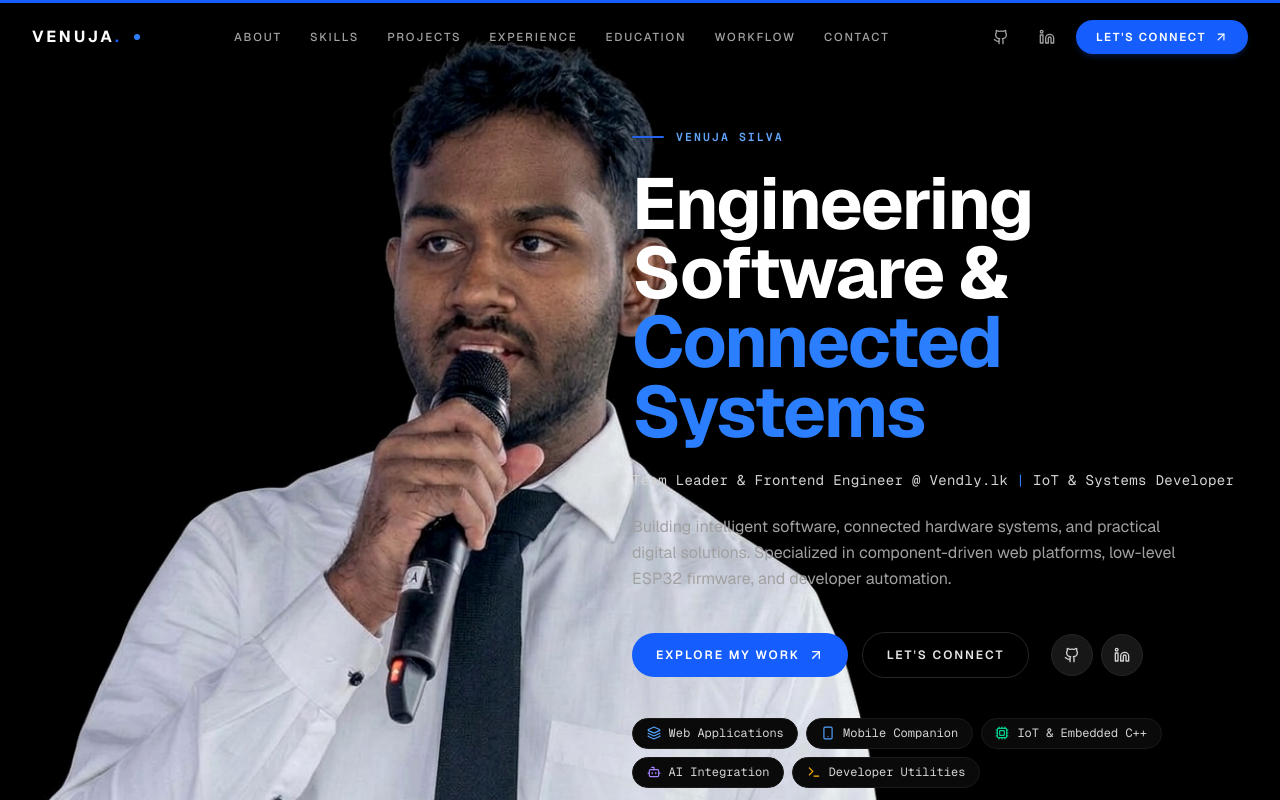
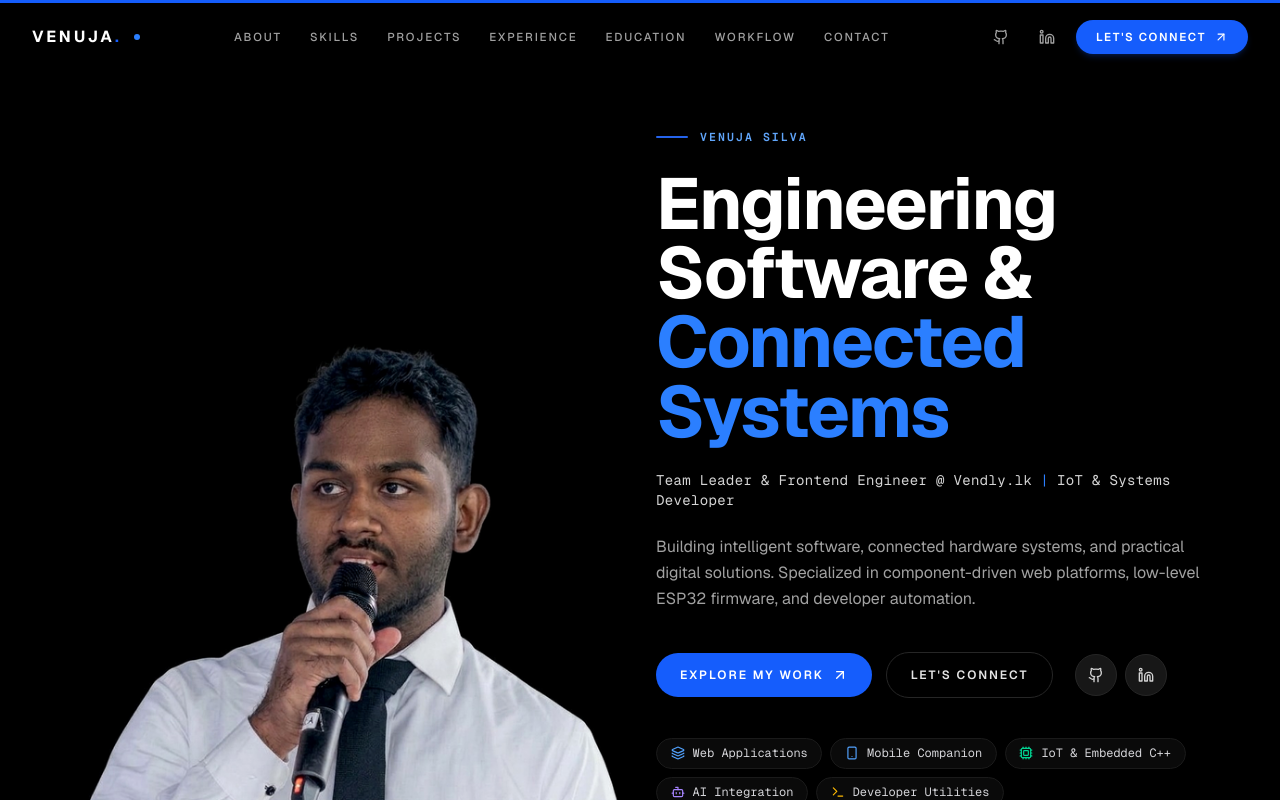
Before and after one commit to venujatech-byte/portfolio, a Next.js app: page / in a window 1280 px wide. Shown: the top 800 px of the page. Built offline with nearby package versions, Linux system fonts and the light colour scheme.

Commit message:
style: scale down hero portrait and position far left to ensure hero text visibility

```diff
--- a/components/Hero.tsx
+++ b/components/Hero.tsx
@@ -31,7 +31,7 @@ export default function Hero() {
         {/* Desktop View: Full-bleed image across background, left-aligned, right side pure black */}
         <div className="hidden lg:block relative w-full h-full">
           <Image
-            src="/images/hero-portrait-v2.png"
+            src="/images/hero-portrait-v3.png"
             alt="Portrait of Venuja Silva"
             fill
             priority
@@ -43,11 +43,11 @@ export default function Hero() {
         {/* Mobile View: 16:9 aspect image showing Venuja clearly on top */}
         <div className="block lg:hidden relative w-full aspect-video">
           <Image
-            src="/images/hero-portrait-v2.png"
+            src="/images/hero-portrait-v3.png"
             alt="Portrait of Venuja Silva"
             fill
             priority
-            className="object-cover object-[24%_center]"
+            className="object-cover object-[20%_center]"
             sizes="(max-width: 1023px) 100vw, 0px"
           />
         </div>
@@ -55,7 +55,7 @@ export default function Hero() {
 
       {/* Hero Content Container */}
       <div className="relative z-10 mx-auto w-full max-w-7xl px-6 pt-10 pb-20 md:px-10 lg:py-32">
-        <div className="lg:ml-[48%] lg:pl-6 xl:ml-[46%] xl:pl-10">
+        <div className="lg:ml-[50%] lg:pl-6 xl:ml-[48%] xl:pl-10">
           {/* Eyebrow */}
           <div className="flex items-center gap-3">
             <span className="rule-accent" />
```
Also changed, not shown: public/images/hero-portrait-v3.png (added), public/images/hero-portrait.png.
